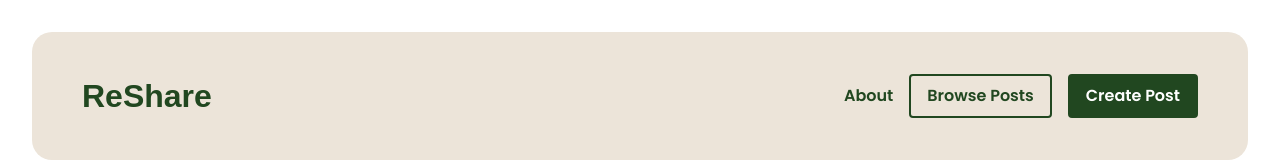
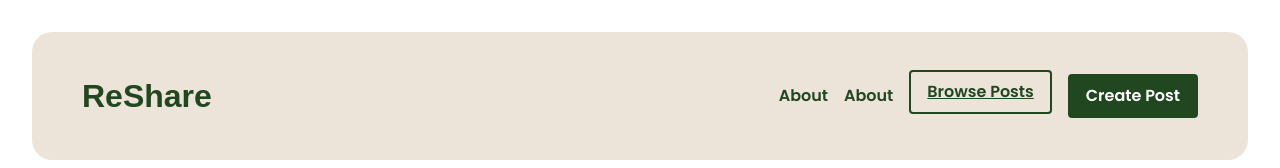
Before and after one commit to Vardagsbruket/ReShare, a React (Vite) app: page /browse-posts in a window 1280 px wide. Shown: the top 168 px of the page. Built offline with nearby package versions, Linux system fonts and the light colour scheme; no server answers; the HTML template or start-up script is replaced by a standard one; a web font is replaced by a local one.

Commit message:
Buttons hover (#28)
* added underline for active in header

* added slice and reverse in startpagepost

* added hover for cards

```diff
--- a/src/components/CardPost.css
+++ b/src/components/CardPost.css
@@ -6,6 +6,7 @@
   padding: 0;
   margin: 0;
   width: fit-content;
+
 }
 .cardPost img {
   border-radius: 20px 20px 0px 0px;
@@ -63,3 +64,10 @@
   font-weight: 500;
   line-height: 113.5%;
 }
+
+.cardPost :hover {
+    transform: translateY(-3px);
+    opacity:0.9;
+
+
+}
--- a/src/components/Header.css
+++ b/src/components/Header.css
@@ -48,3 +48,22 @@ h1,h2,h3,h4,p{
   text-decoration: none;
   color: #214720;
 }
+
+/* .navBar .about .active{
+  text-decoration: underline;
+}
+
+.navBar .active {
+
+  transform: translateY(-0.25em);
+} */
+
+/* Header.css */
+
+
+
+
+.navBar .active {
+  text-decoration: underline;
+  transform: translateY(-0.25em);
+}
--- a/src/components/Header.jsx
+++ b/src/components/Header.jsx
@@ -12,6 +12,11 @@ export const Header = () => {
         </div>
         <div className="navBar">
           <ul>
+          <li>
+              <NavLink to="/about" className="about">
+                About
+              </NavLink>
+            </li>
             <li>
               <NavLink to="/about" className="about">
                 About
@@ -27,6 +32,7 @@ export const Header = () => {
                 Create Post
               </NavLink>
             </li>
+
           </ul>
         </div>
       </div>
--- a/src/components/StartPagePosts.jsx
+++ b/src/components/StartPagePosts.jsx
@@ -26,7 +26,7 @@ export const StartPagePosts = () => {
     <>
       <section className="list-post-container">
 
-        {filteredPosts.map((post) => (
+        {filteredPosts.reverse().slice(0, 7).map((post) => (
           <CardPost key={post.id} post={post} />
         ))}
       </section>
--- a/src/reducers/postSlice.js
+++ b/src/reducers/postSlice.js
@@ -28,7 +28,10 @@ const initialState = {
     "Garden",
     "Other",
   ],
-  postsList: [],
+  postsList: [
+
+  ],
+
   selectedCategory: "All",
   selectedType: "All",
   selectedCity: "All",
```
Also changed, not shown: 2 other files (tests, documents, lock files or other folders).
